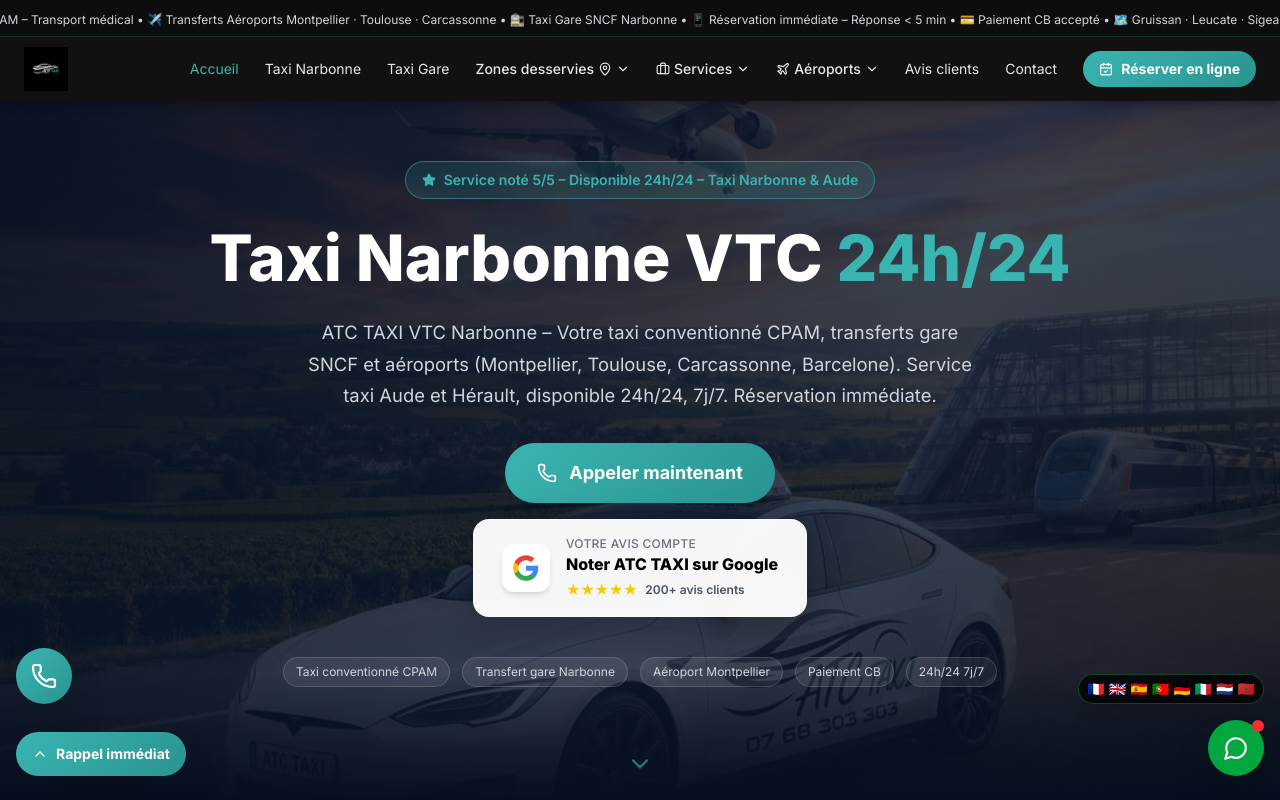
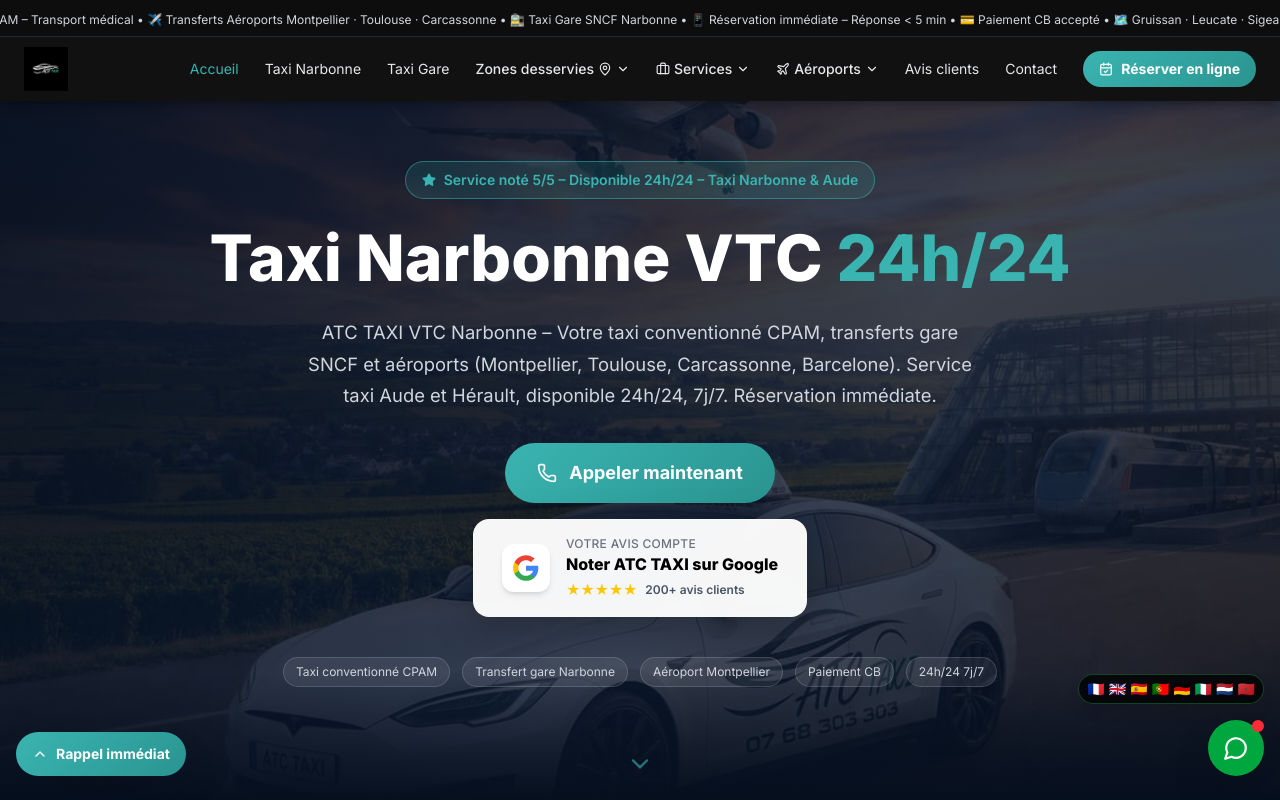
Before and after one commit to carluks78/Taxi-Narbonne-ATC-TAXI-VTC-VSL, a React (Vite) app: page / in a window 1280 px wide. Shown: the top 800 px of the page. Built offline with nearby package versions, Linux system fonts and the light colour scheme.

Commit message:
Update FloatingWidgets.tsx

```diff
--- a/src/app/components/FloatingWidgets.tsx
+++ b/src/app/components/FloatingWidgets.tsx
@@ -157,20 +157,6 @@
 
   return (
     <>
-      {/* ── Bouton téléphone ── */}
-      <motion.a
-        href={`tel:${PHONE}`}
-        initial={{ scale: 0 }}
-        animate={{ scale: 1 }}
-        transition={{ delay: 1, type: 'spring' }}
-        className="fixed bottom-24 left-4 z-40 flex items-center justify-center w-14 h-14 rounded-full shadow-2xl text-white"
-        style={{ background: `linear-gradient(135deg, ${TEAL}, ${TEAL_DARK})` }}
-        aria-label={`Appeler ATC Taxi ${PHONE_DISPLAY}`}
-      >
-        <motion.div animate={{ scale: [1, 1.2, 1] }} transition={{ repeat: Infinity, duration: 2 }}>
-          <Phone size={22} />
-        </motion.div>
-      </motion.a>
 
       {/* ── Widget rappel ── */}
       <AnimatePresence>
```
